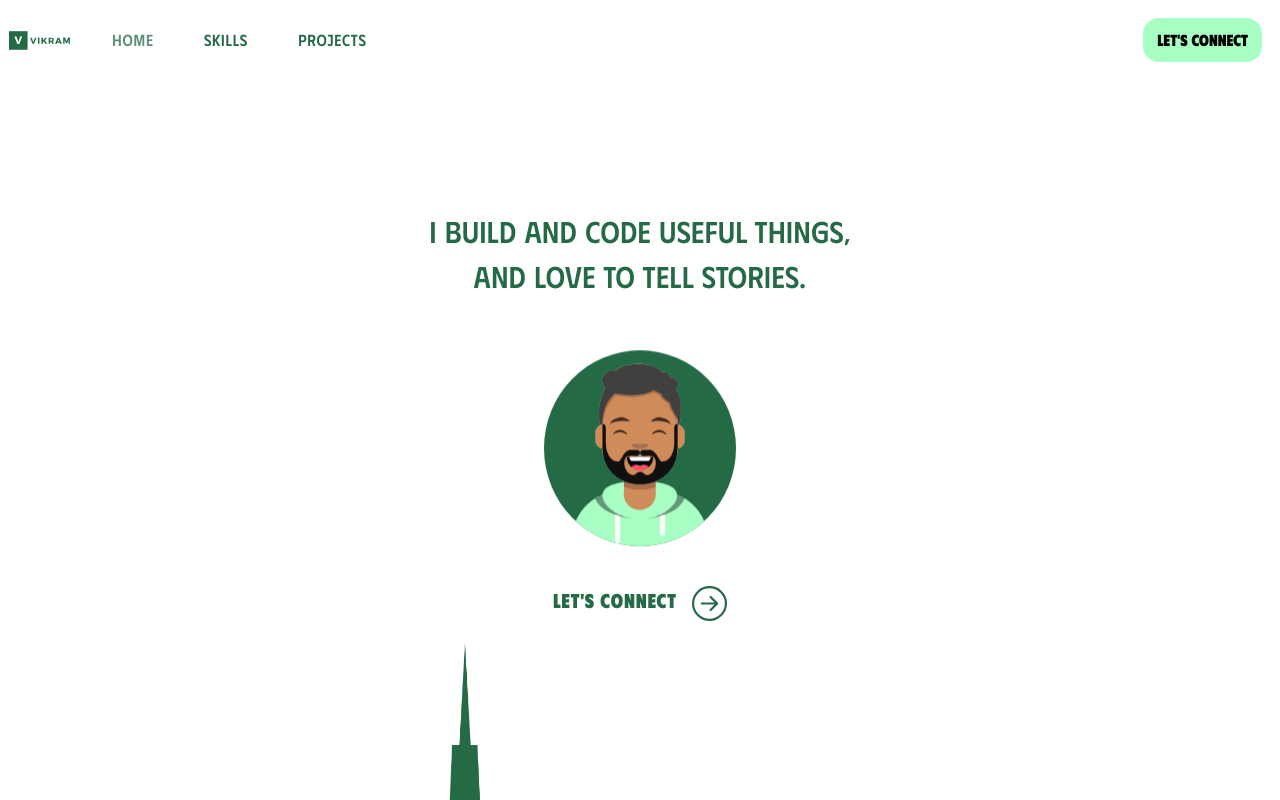
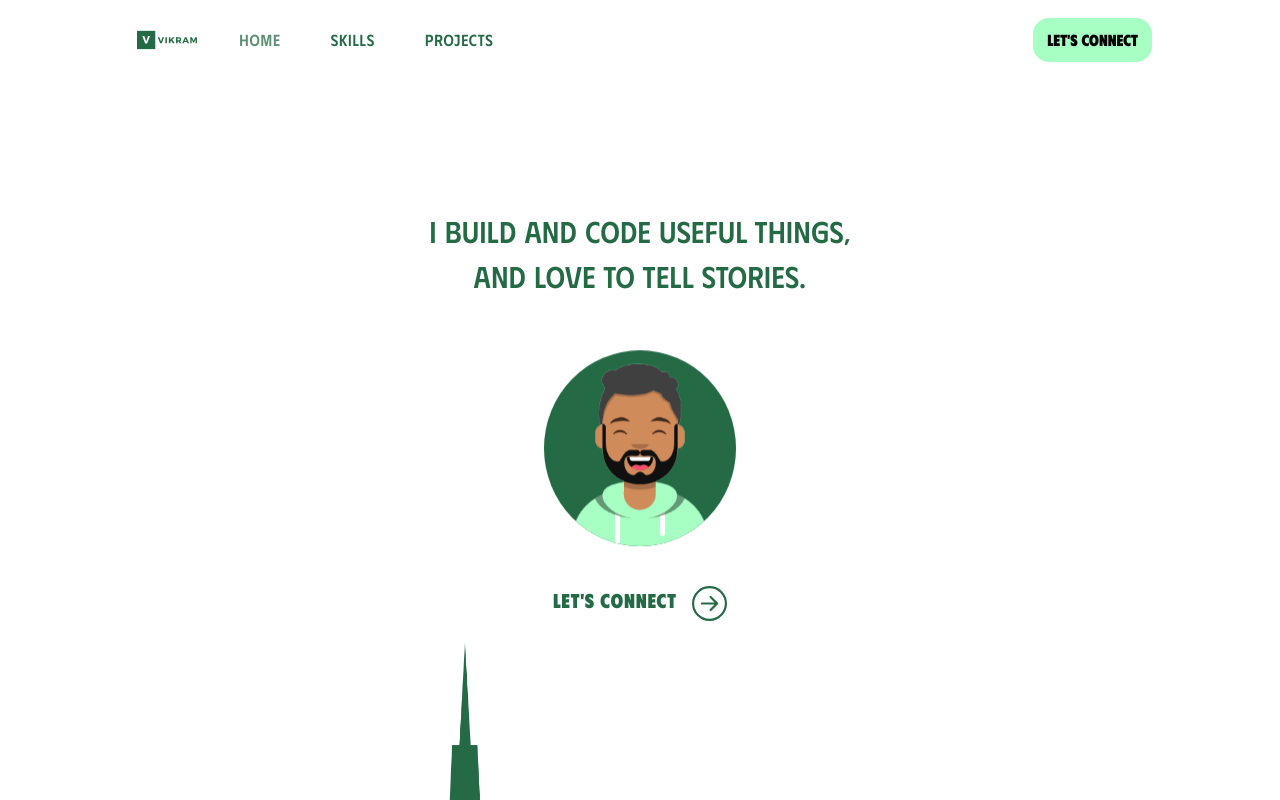
Before and after one commit to s1nghularity/personal-portfolio, a React (Create React App) app: page / in a window 1280 px wide. Shown: the top 800 px of the page. Built offline with nearby package versions, Linux system fonts and the light colour scheme.

Commit message:
Added Tousi testimonial and fixed nav.

```diff
--- a/src/components/Testimonials.js
+++ b/src/components/Testimonials.js
@@ -4,6 +4,7 @@ import 'react-responsive-carousel/lib/styles/carousel.min.css';
 import '../styles/Testimonials.css';
 import vani from '../assets/img/vani.jpg';
 import loren from '../assets/img/loren.jpg';
+import tousi from '../assets/img/tousi.jpg';
 
 export const Testimonials = () => {
   return (
@@ -71,6 +72,28 @@ export const Testimonials = () => {
             </div>
           </div>
         </div>
+
+        <div className='testimonial-wrapper'>
+          <div className='testimonial'>
+            <div className='testimonial-image-wrapper'>
+              <img
+                className='testimonial-img'
+                src={tousi}
+                alt='Multidisciplinary artist, writer, and filmmaker Mahyad Tousi'
+              />
+            </div>
+            <div className='testimonial-content'>
+              <blockquote>
+                <p className='testimonial-text'>
+                ?Vikram came on board for the founding of the non-profit Starfish Accelerator and worked with the team on several other projects. He is a solid social media manager who can produce engaging content to increase brand visibility across channels. I appreciated his journalistic tilt to creative copywriting, and valued his contribution to Starfish's brand identity development.
+                </p>
+              </blockquote>
+              <p className='testimonial-author'>Mahyad Tousi</p>
+              <p className='testimonial-position'>Founder of Starfish Accelerator and Boomgen Studios, Executive Producer of CBS primetime comedy 'United States of Al'</p>
+            </div>
+          </div>
+        </div>
+
       </Carousel>
     </section>
   );
--- a/src/styles/Navbar.css
+++ b/src/styles/Navbar.css
@@ -5,7 +5,7 @@
 /*MAIN NAVBAR*/
 
 nav.navbar {
-  padding: 0 10rem 0 10rem;
+  padding: 0 10vw 0 10vw!important;
   position: fixed;
   width: 100%;
   height: 5rem;
@@ -13,6 +13,7 @@ nav.navbar {
   z-index: 999;
   transition: 0.32s ease-in-out;
   background-color: #fff;
+
 }
 nav.navbar.scrolled {
   background-color: #246a45;
@@ -61,8 +62,6 @@ nav.navbar .navbar-nav a.nav-link.navbar-link.active {
   border-radius: 1rem;
   padding: 10px 14px 10px 14px;
   font-size: 1rem;
-  margin-left: 18px;
-  margin-right: 18px;
   position: relative;
   background-color: #a7ffc4;
   transition: 0.3s ease-in-out;
@@ -80,6 +79,7 @@ nav.navbar .navbar-toggler {
   outline: none;
   background-color: transparent;
   margin-right: 1rem;
+  transition: transform 300ms ease-in-out;
 
 }
 nav.navbar .navbar-toggler:active,
@@ -128,11 +128,11 @@ nav.navbar .navbar-toggler[aria-expanded='true'] .navbar-toggler-icon:before {
 nav.navbar .navbar-toggler[aria-expanded='true'] .navbar-toggler-icon {
   border-color: transparent;
 }
+nav.navbar .navbar-collapse.show {
+  width: 20rem!important;
+}
 
 
-nav.navbar.navbar-expand-lg.navbar-light {
-  padding: 0 0 0 0;
-}
 
 nav.navbar:not(.scrolled) #basic-navbar-nav.collapse.show {
   background-color: #fff;
```
Also changed, not shown: src/assets/img/tousi.jpg (added).
